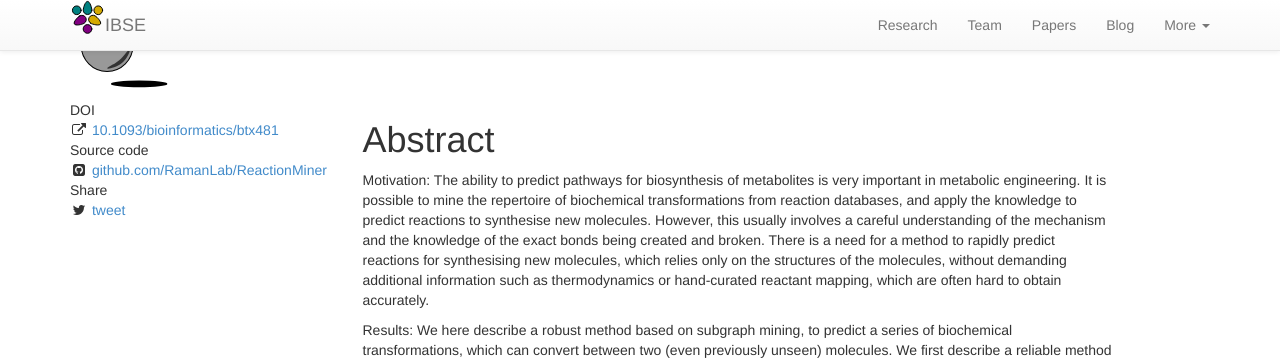
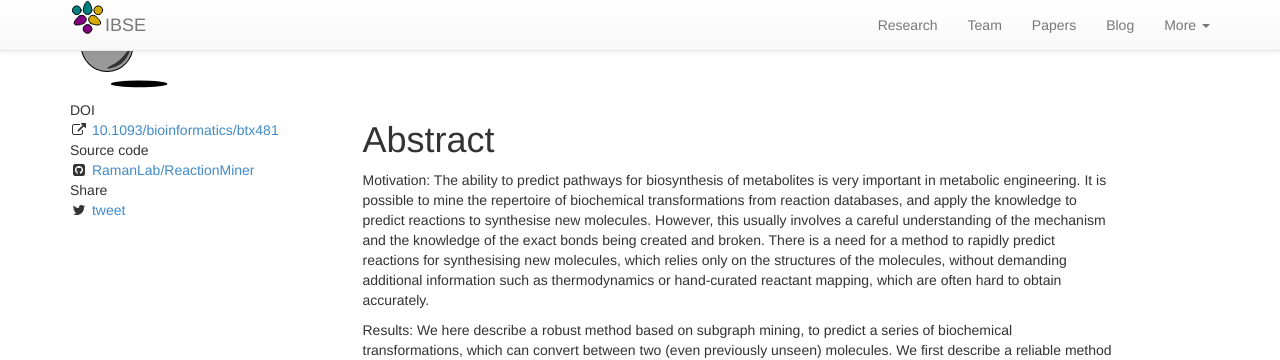
Before and after one commit to philge/ibse-iitm.github.io, a Jekyll site: the page built from papers/_posts/2017-07-26-ReactionMiner.md, in a window 1280 px wide. Shown: the top 360 px of the page. Built offline with Jekyll 4.4.1, drawn with Linux system fonts in a browser that asks for light colours; nearby versions of some CDN libraries; some of the changed lines change nothing that is shown.

Commit message:
Update 2017-07-26-ReactionMiner.md

```diff
--- a/papers/_posts/2017-07-26-ReactionMiner.md
+++ b/papers/_posts/2017-07-26-ReactionMiner.md
@@ -13,7 +13,7 @@ authors: "Sankar A, Ranu S, Raman K."
 image: /assets/images/papers/default-paper.svg
 pdf:
 pdflink:
-github: https://github.com/RamanLab/ReactionMiner
+github: RamanLab/ReactionMiner
 pmid:
 pmcid:
 f1000:
```
